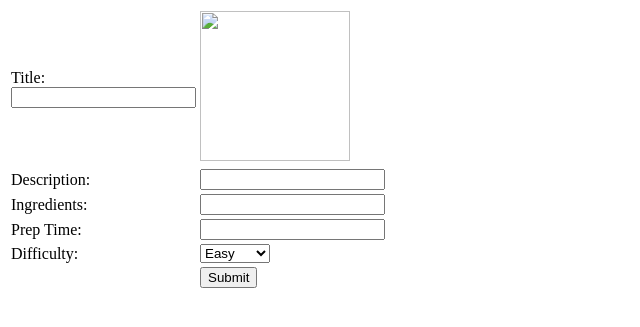
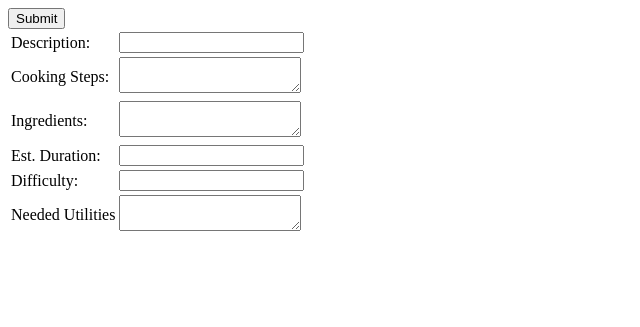
Before and after one commit to Signed1/cookbook, a PHP site: page /newRecipe.php in a window 1280 px wide. Shown: the top 327 px of the page, without its empty margins (0-640 px from the left). Run offline with PHP 8.4, Linux system fonts and the light colour scheme.

Commit message:
Added recipe phps

```diff
--- a/newRecipe.php
+++ b/newRecipe.php
@@ -4,36 +4,40 @@
 	<title>
 		New Recipe
 	</title>
-
-
 </head>
 
 <body>
-
-<?php
-
-	echo '
-		<form action="UtensilView.php" method="POST">
-
-			<table>
-				<tr><td>Title: <br /> <input type="text" name="title" /> </td><td><img src="" name="img" width="150" height="150"</td></tr>
-				<tr><td>Description: </td><td><input type="text" name="description" /></td></tr>
-				<tr><td>Ingredients: </td><td><input type="text" name="title" /></td></tr>
-				<tr><td>Prep Time: </td><td><input type="text" name="prepTime" /></td></tr>
-				<tr><td>Difficulty: </td>
-				<td><select>
-						<option value="easy">Easy</option>
-						<option value="med">Medium</option>
-						<option value="hard">Hard</option>
-					</select>
-				</td></tr>
-				<tr><td>&nbsp</td><td><input type="submit" name="submit"</td></tr>
-
-			</table>
- 		</form>
-
-
-	';
-?>
+	<form action="recipeView.php" method="POST">
+		<table>
+			<tr>
+				<td>Description: </td>
+				<td><input type="text" name="recipeDescription" /></td>
+			</tr>
+			<tr>
+				<td>Cooking Steps:</td>
+				<td><textarea name="recipeSteps"></textarea></td>
+			</tr>
+			<tr>
+				<td>Ingredients:</td>
+				<td><textarea name="recipeIngredients"></textarea></td>
+			</tr>
+			<tr>
+				<td>Est. Duration:</td>
+				<td><input type="text" name="recipeDuration" /></td>
+			</tr>
+			<tr>
+				<td>Difficulty:</td>
+				<td><input type="text" name="recipeDifficulty" /></td>
+			</tr>
+			<tr>
+				<td>Needed Utilities </td>
+				<td><textarea name="recipeUtilities"></textarea></td>
+			</tr>
+			<tr>
+				<td></td>
+				<input type="submit" name="submit"</td>
+			</tr>
+		</table>
+	</form>
 </body>
 </html>
```
